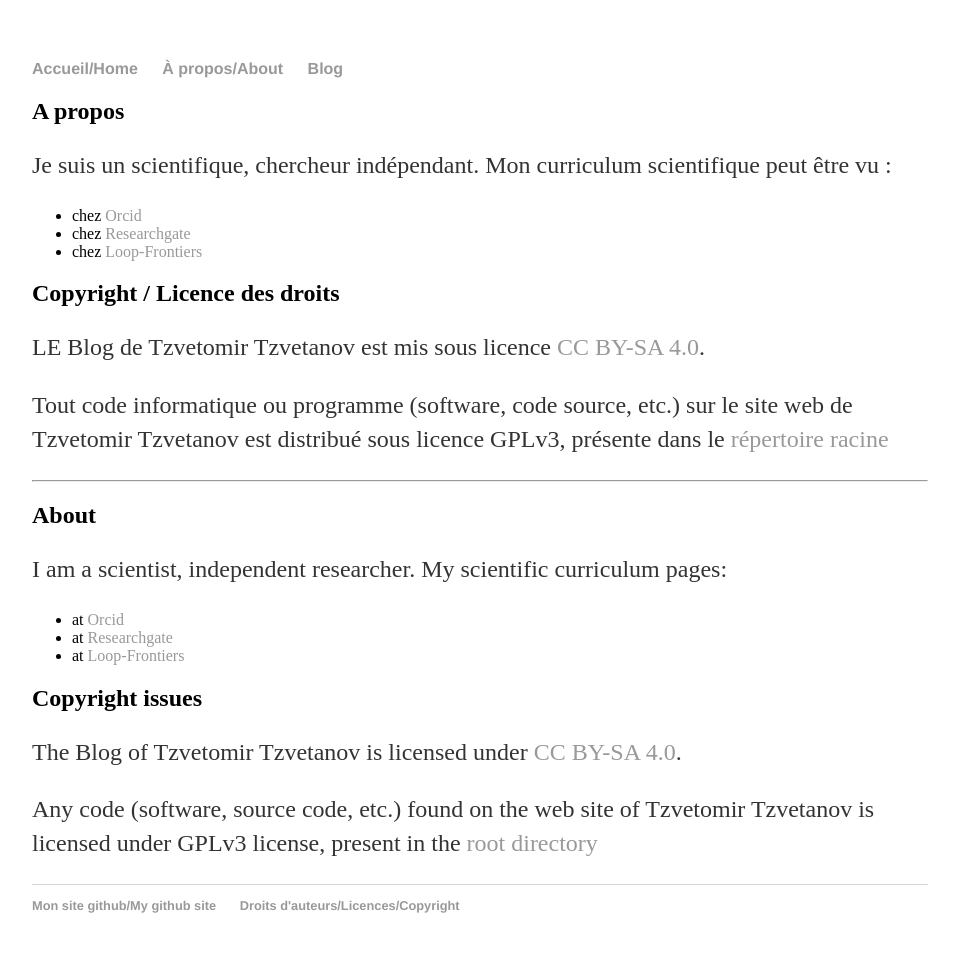
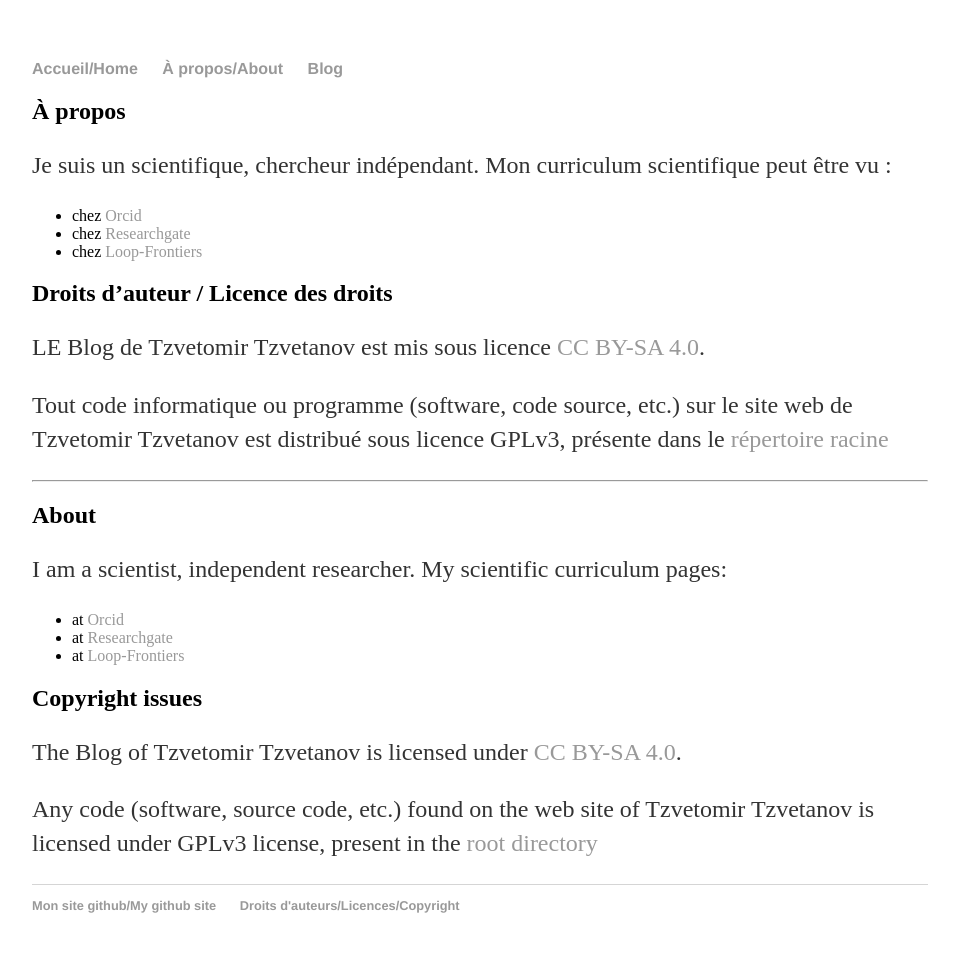
Before and after one commit to tzvet/tzvet.github.io, a Jekyll site: the page built from about/index.md, in a window 1280 px wide. Shown: the whole page, without its empty margins (160-1119 px from the left). Built offline with Jekyll 4.4.1, drawn with Linux system fonts in a browser that asks for light colours.

Commit message:
Update index.md

```diff
--- a/about/index.md
+++ b/about/index.md
@@ -3,14 +3,14 @@ layout: default
 title: About the web site "Tzvetomir Tzvetanov personal Github web page"
 ---
 
-## A propos ##
+## À propos ##
 
 Je suis un scientifique, chercheur indépendant. Mon curriculum scientifique peut être vu :
 - chez [Orcid](https://orcid.org/0000-0002-2553-4741)
 - chez [Researchgate](https://www.researchgate.net/profile/Tzvetomir_Tzvetanov)
 - chez [Loop-Frontiers](https://loop.frontiersin.org/people/17380/overview)
 
-## Copyright / Licence des droits ##
+## Droits d'auteur / Licence des droits ##
 
 LE Blog de Tzvetomir Tzvetanov est mis sous licence [CC BY-SA 4.0](https://creativecommons.org/licenses/by-sa/4.0).
 
```
